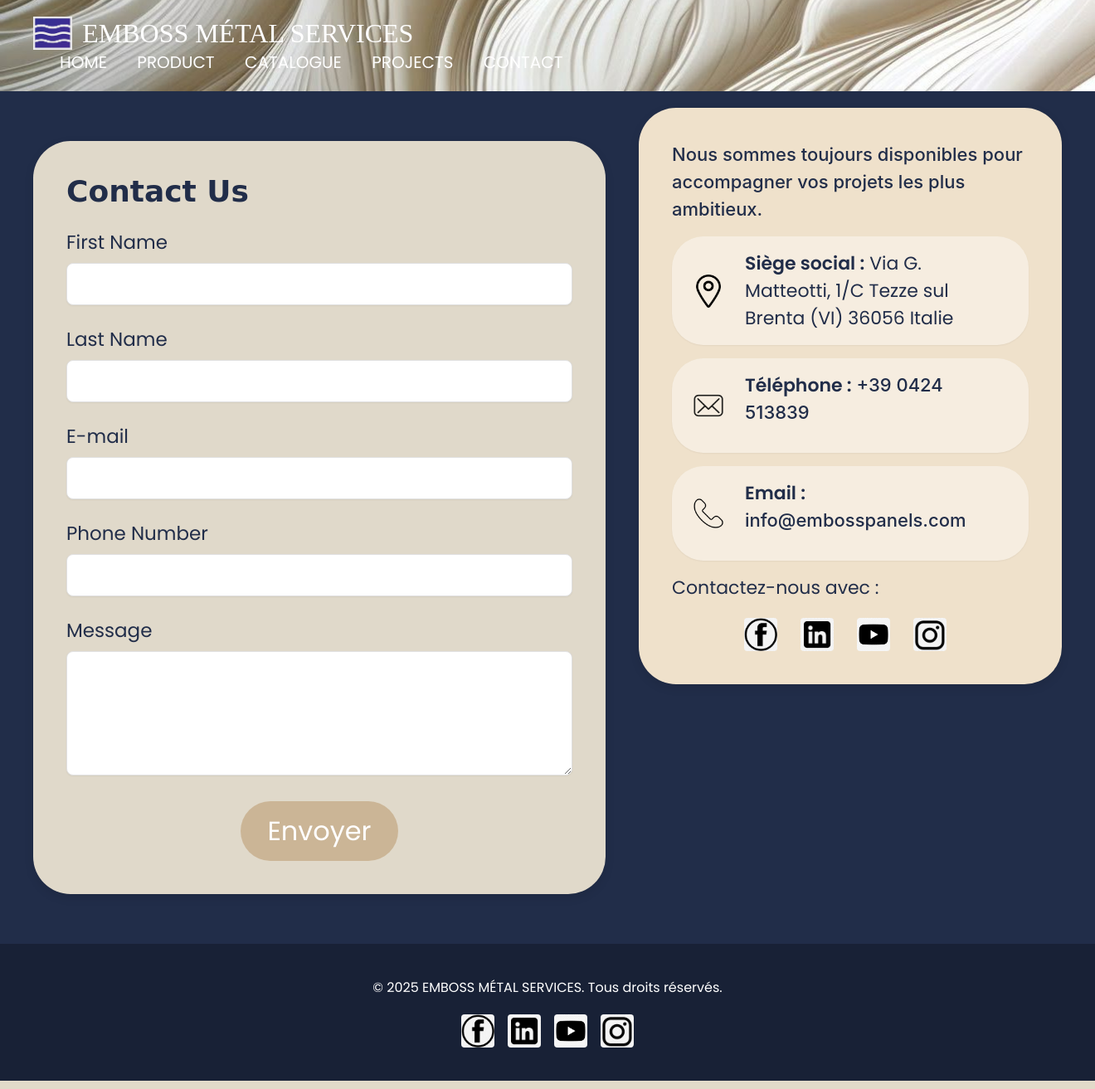
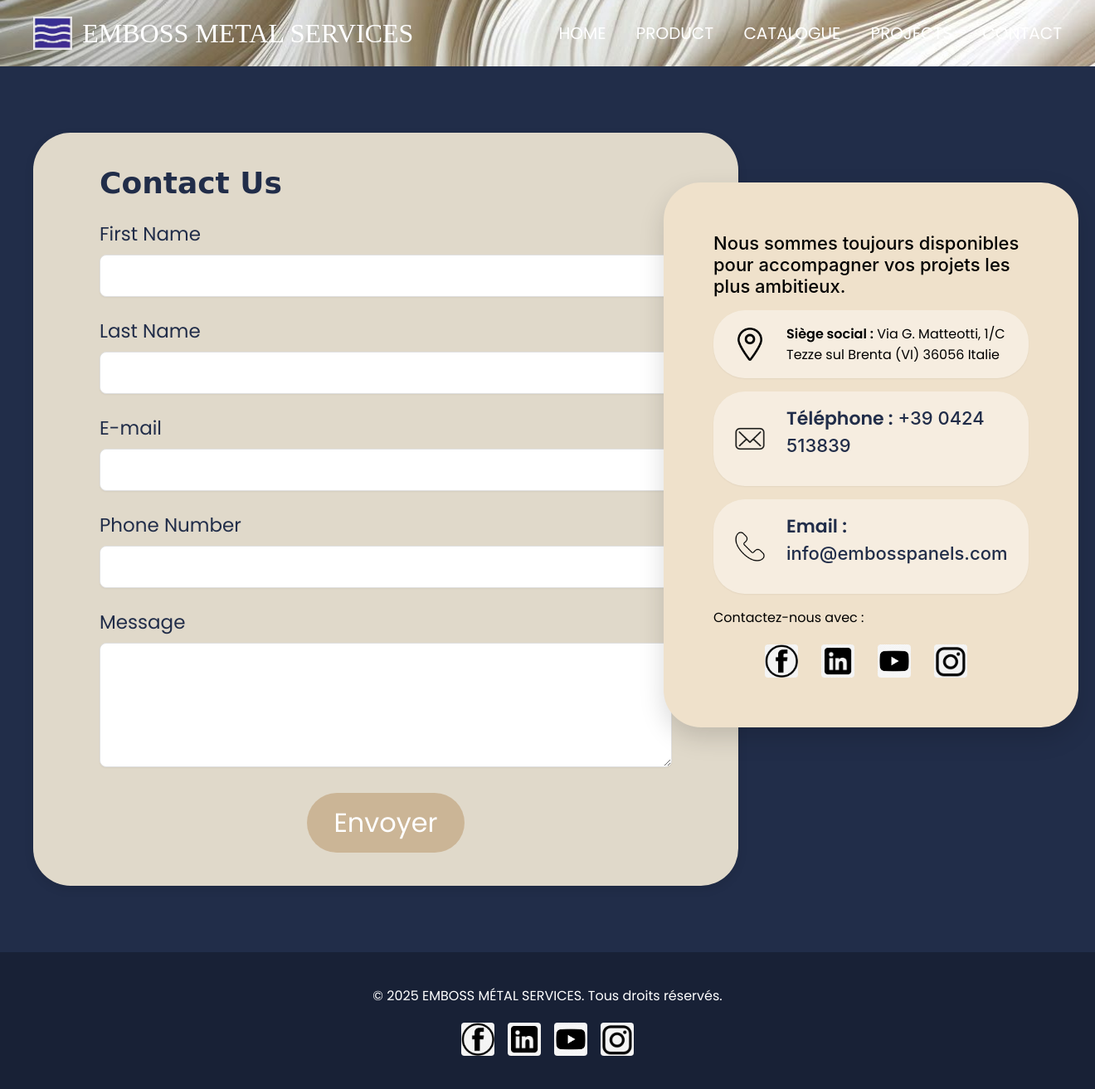
Before and after one commit to lynaannou/EMBOSS, a PHP site: page /HTML/contact.html in a window 1320 px wide. Shown: the whole page at 83% size. Run offline with PHP 8.4, Linux system fonts and the light colour scheme; some web fonts are replaced.

Commit message:
Updated details

```diff
--- a/HTML/contact.html
+++ b/HTML/contact.html
@@ -8,12 +8,10 @@
 </head>
 <body>
 
-  <!-- HEADER -->
    <header>
-    <div class="header-overlay">
-      <div class="logo-title">
-        <img src="image.png" alt="Logo" />
-        <span>EMBOSS MÉTAL SERVICES</span>
+        <div class ="logo-title" >
+            <img src ="image.png" alt = "Logo"/>
+            <span>EMBOSS METAL SERVICES</span>
         </div>
         <nav>
       <a href="home.html">HOME</a>
@@ -22,7 +20,6 @@
       <a href="#">PROJECTS</a>
       <a href="contact.html">CONTACT</a>
     </nav>
-    </div>
     </header>
 
   <!-- MAIN FLEX CONTAINER -->
@@ -94,6 +91,17 @@
       <img src="instagram-icon.png" alt="Instagram" />
     </div>
   </footer>
+<script>
+  // Exemple basique : lorsque l'utilisateur survole .contact-card, .contact-info "monte"
+document.querySelector('.contact-card').addEventListener('mouseenter', function() {
+    document.querySelector('.contact-info').style.transform = 'translateY(-60px)';
+    document.querySelector('.contact-info').style.transition = 'transform 0.3s ease';
+});
 
+document.querySelector('.contact-card').addEventListener('mouseleave', function() {
+    document.querySelector('.contact-info').style.transform = 'translateY(-20px)';
+});
+
+</script>
 </body>
 </html>
--- a/Styles/contact.css
+++ b/Styles/contact.css
@@ -43,8 +43,8 @@ header .logo-title img {
 header .logo-title span {
    font-family: 'Italiana', serif;
     font-weight: 400;
-    font-size: 32px; /* 32px pour s'aligner visuellement avec le menu */
-    line-height: 1; /* important sinon ça décale verticalement */
+    font-size: 32px;
+    line-height: 1;
     letter-spacing: 0;
     color: #FFFFFF;
     display: flex;
@@ -64,26 +64,42 @@ nav a:hover {
     color: #996FD1;
 }
 
-/* CONTACT CONTAINER FLEX */
 .contact-container {
-    display: flex;
-    justify-content: center;
-    align-items: flex-start;
-    gap: 40px;
-    margin: 60px auto;
+    position: relative;
+    max-width: 1400px;
+    margin: 80px auto;
     padding: 0 40px;
-    max-width: 1400px;
-    position: relative;
 }
-
-/* CONTACT CARD */
 .contact-card {
     background: #E0D9CA;
     border-radius: 45px;
-    padding: 40px;
-    flex: 1;
+    padding: 40px 80px;
+    max-width: 850px;
+    margin-left: 0;         /* stick to left side of container */
     box-shadow: 0 4px 12px rgba(0, 0, 0, 0.1);
+    position: relative;
+    z-index: 1;
 }
+
+.contact-info {
+    background: #EFE1CB;
+    border-radius: 45px;
+    padding: 60px;
+    width: 500px;
+    position: absolute;
+    top: 80px;
+    left: 800px;  /* control how far from the left → adjust as needed */
+    transform: translateY(-20px);
+    z-index: 2;
+    box-shadow: 0 12px 30px rgba(0, 0, 0, 0.15);
+    transition: transform 0.3s ease;
+}
+
+
+.contact-info:hover {
+    transform: translateY(-60px); /* little hover animation */
+}
+
 
 .contact-card h1 {
     font-family: 'Italiana', cursive;
@@ -133,19 +149,6 @@ nav a:hover {
     background: #bfa47c;
 }
 
-/* CONTACT INFO PANEL */
-.contact-info {
-    background: #EFE1CB;
-    border-radius: 45px;
-    padding: 40px;
-    width: 510px;
-    position: relative;
-    top: -40px;
-    box-shadow: 0 4px 12px rgba(0, 0, 0, 0.1);
-    color: #212D49;
-    font-size: 22px;
-    line-height: 1.5;
-}
 
 .contact-info h1 {
     font-family: 'Inter';
@@ -166,7 +169,6 @@ nav a:hover {
     color: #212D49;
 }
 
-/* ICONS inside INFO (optional) */
 .contact-info img {
     width: 40px;
     height: 40px;
```
Also changed, not shown: Styles/home.css (+10 -0 lines). Lines whose indentation alone changed are shown as unchanged.
